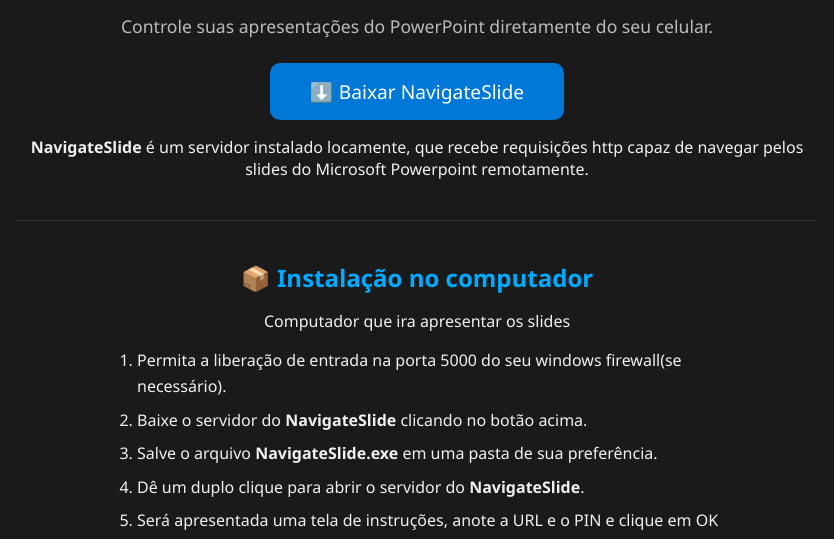
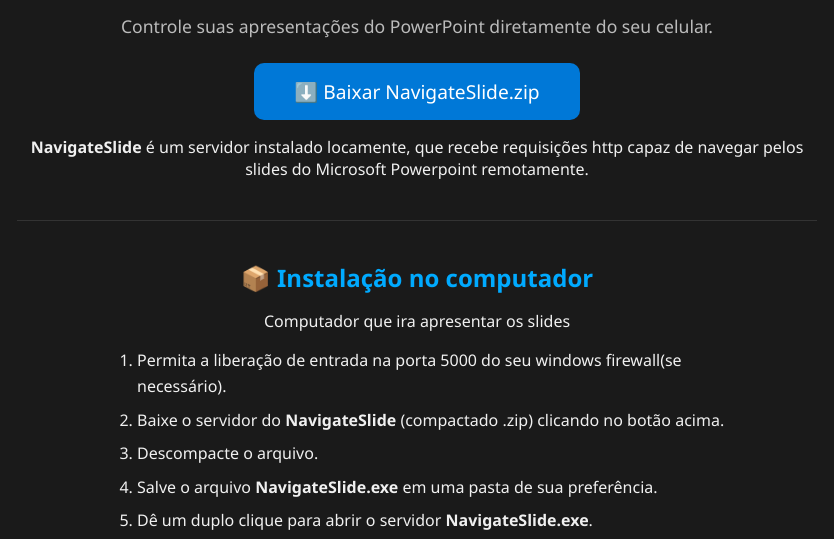
Before and after one commit to Guedes1742/NavigateSlide, a plain HTML site: page SlideControl - site/index.html in a window 1280 px wide. Shown: the part 261-800 px from the top of the page, without its empty margins (223-1057 px from the left). Drawn offline with Linux system fonts and the light colour scheme.

Commit message:
Update index.html2

```diff
--- a/SlideControl - site/index.html
+++ b/SlideControl - site/index.html
@@ -13,7 +13,7 @@
     <h1>Navigate Slide</h1>
     <p class="tagline">Controle suas apresentações do PowerPoint diretamente do seu celular.</p>
 
-    <a href="https://drive.google.com/uc?export=download&id=12pWPbHFqwOcQ3v1_Tv00W3dZWv51AdWa" class="btn-download">⬇️ Baixar NavigateSlide</a>
+    <a href="https://drive.google.com/uc?export=download&id=12pWPbHFqwOcQ3v1_Tv00W3dZWv51AdWa" class="btn-download">⬇️ Baixar NavigateSlide.zip</a>
 
 	<p><b>NavigateSlide</b> é um servidor instalado locamente, que recebe requisições http capaz de navegar pelos slides do Microsoft Powerpoint remotamente.</p>
     <hr>
@@ -23,9 +23,10 @@
 	  <p>Computador que ira apresentar os slides</p>
       <ol>
 		<li>Permita a liberação de entrada na porta 5000 do seu windows firewall(se necessário).</li>
-        <li>Baixe o servidor do <b>NavigateSlide</b> clicando no botão acima.</li>
+        <li>Baixe o servidor do <b>NavigateSlide</b> (compactado .zip) clicando no botão acima.</li>
+		<li>Descompacte o arquivo.</li>
         <li>Salve o arquivo <b>NavigateSlide.exe</b> em uma pasta de sua preferência.</li>
-        <li>Dê um duplo clique para abrir o servidor do <b>NavigateSlide</b>.</li>
+        <li>Dê um duplo clique para abrir o servidor <b>NavigateSlide.exe</b>.</li>
         <li>Será apresentada uma tela de instruções, anote a URL e o PIN e clique em OK</li>
 		<li>Abra a sua apresentação do powerpoint</li>
 	  </ol>
```
